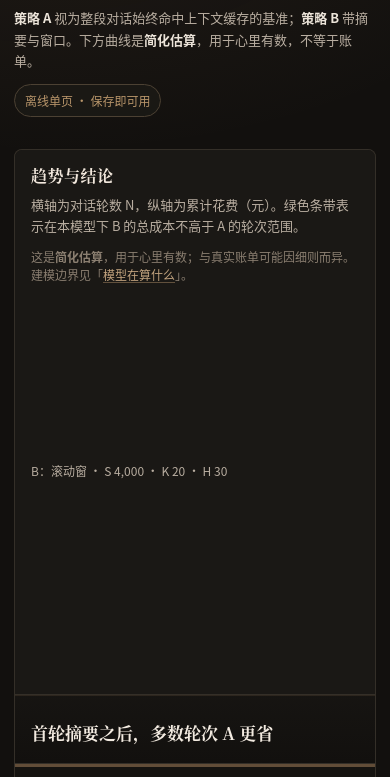
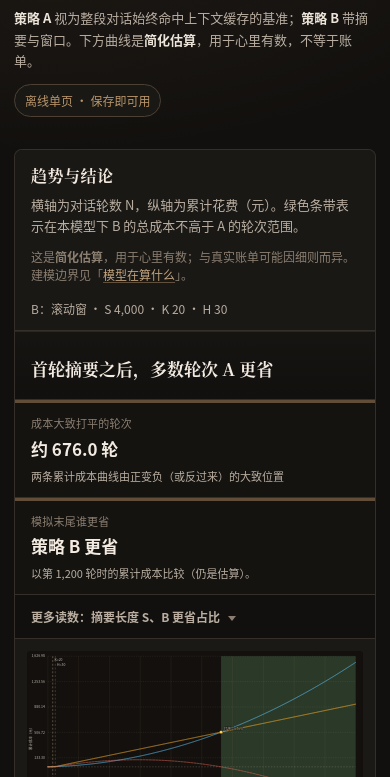
Before and after one commit to DuoHBshuijiao/SumOrNot, a plain HTML site: page index.html in a window 390 px wide. Shown: the part 48-825 px from the top of the page. Drawn offline with Linux system fonts and the light colour scheme.

Commit message:
优化界面

```diff
--- a/index.html
+++ b/index.html
@@ -1071,8 +1071,10 @@
         font-size: var(--text-base);
       }
       .chart-header { flex-direction: column; align-items: stretch; }
+      /* 横排时 flex-basis 表示栏宽；竖排时同一规则会变成最小高度，造成大片空白 */
+      .chart-header-lead { flex: 0 1 auto; }
       .chart-header .meta { max-width: none; }
-      .meta--params { text-align: left; max-width: none; }
+      .meta--params { flex: 0 0 auto; text-align: left; max-width: none; }
     }
     @media (max-height: 480px) and (orientation: landscape) {
       header { margin-bottom: var(--space-3); }
```
